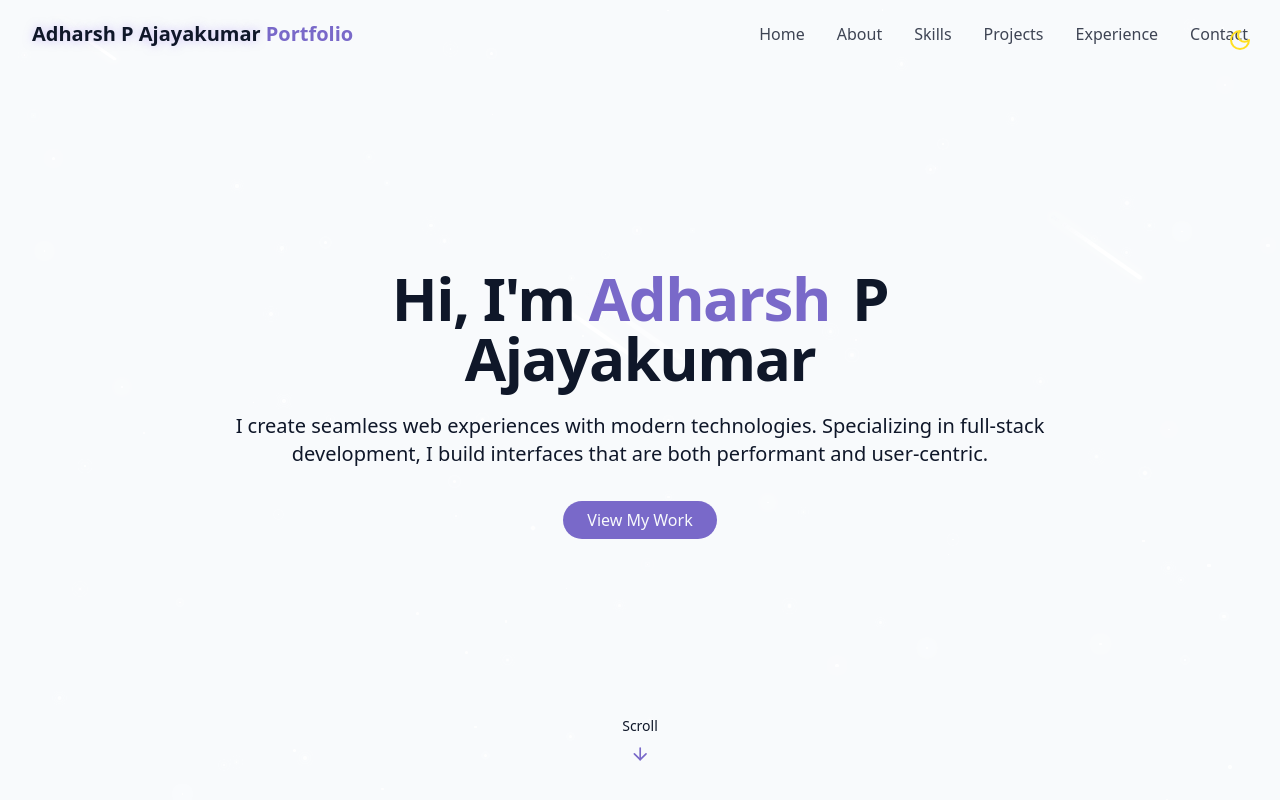
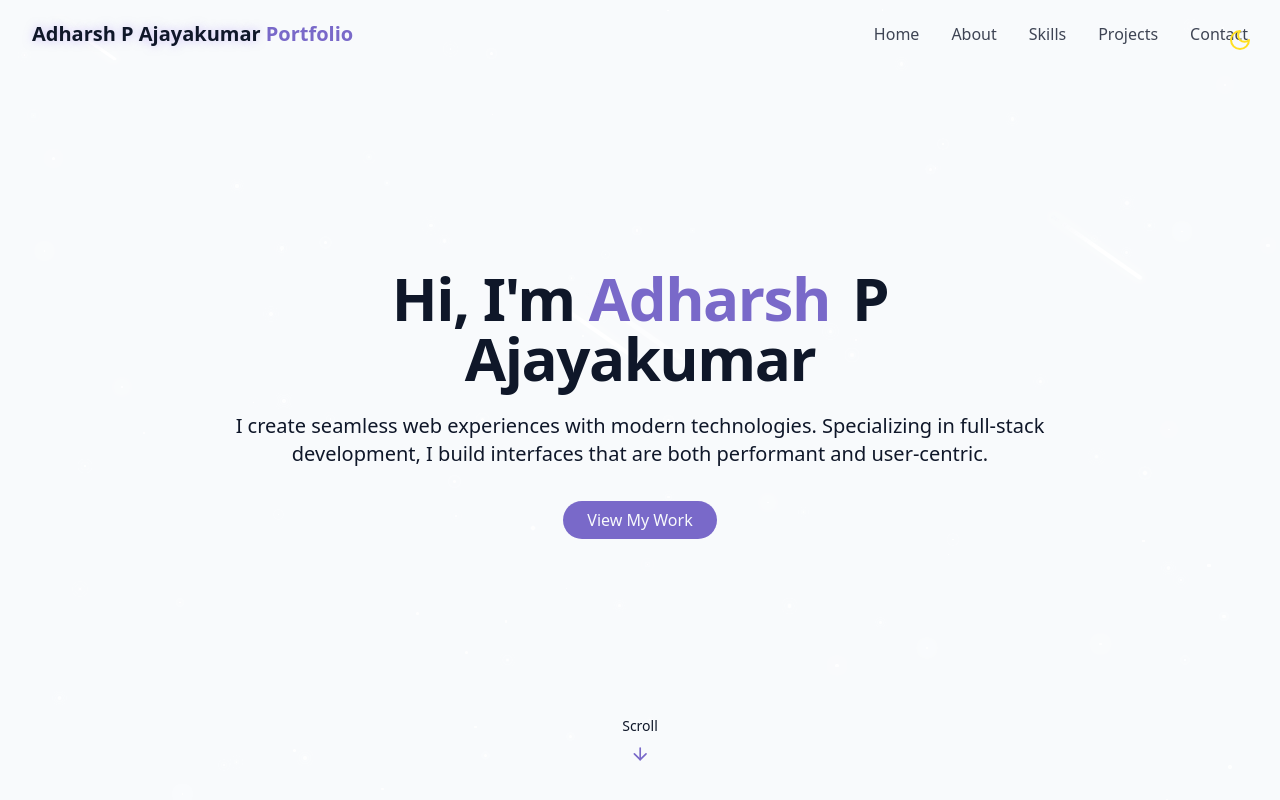
Before and after one commit to adharsh555/Portfolio_React_Tailwind, a React (Vite) app: page / in a window 1280 px wide. Shown: the top 800 px of the page. Built offline with nearby package versions, Linux system fonts and the light colour scheme.

Commit message:
Fix: remove the Experience for now

```diff
--- a/src/components/Navbar.jsx
+++ b/src/components/Navbar.jsx
@@ -7,7 +7,6 @@ const navItems = [
   { name: "About", href: "#about" },
   { name: "Skills", href: "#skills" },
   { name: "Projects", href: "#projects" },
-  { name: "Experience", href: "#experience" },
   { name: "Contact", href: "#contact" },
 ];
 
```
